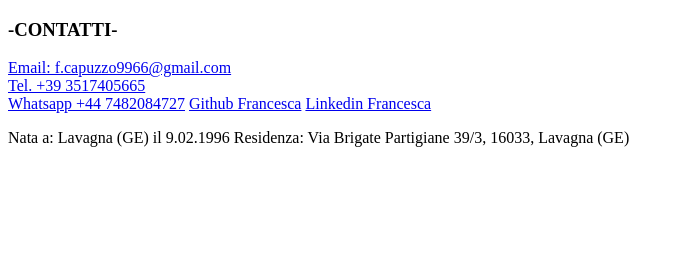
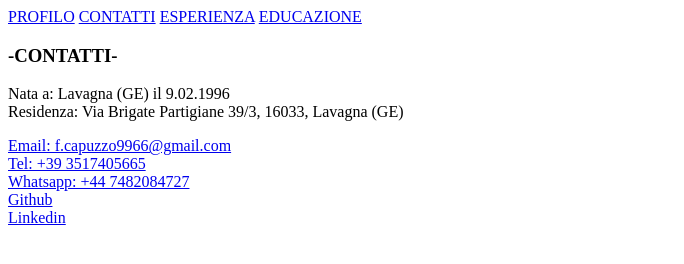
Before and after one commit to francesca-capuzzo/francesca-capuzzo.github.io, a plain HTML site: page contacts.html in a window 1280 px wide. Shown: the whole page, without its empty margins (0-684 px from the left). Drawn offline with Linux system fonts and the light colour scheme.

Commit message:
revisione HTML
aggiunta sezione HOBBIES ma ancora da terminare (non presente nel menu dell'header)

```diff
--- a/contacts.html
+++ b/contacts.html
@@ -1,27 +1,37 @@
 <!DOCTYPE html>
 <html lang="it">
+
 <head>
     <meta charset="UTF-8">
     <meta http-equiv="X-UA-Compatible" content="IE=edge">
     <meta name="viewport" content="width=device-width, initial-scale=1.0">
     <title>Contacts</title>
 </head>
+
 <body>
+    <header>
+        <a href="index.html">PROFILO</a>
+        <a href="contacts.html">CONTATTI</a>
+        <a href="experience.html">ESPERIENZA</a>
+        <a href="education.html">EDUCAZIONE</a>
+    </header>
     <div>
         <section>
             <h3>-CONTATTI-</h3>
-            <a href="mailto:f.capuzzo9966@gmail.com">Email: f.capuzzo9966@gmail.com</a> <br>
-            <a href="tel:+393517405665">Tel. +39 3517405665</a> <br>
-            <a href="tel:+447482084727">Whatsapp +44 7482084727</a>
-            <a href="http://github.com/francesca-capuzzo" target="_blank">Github Francesca</a>
-            <a href="http://https://www.linkedin.com/in/francesca-capuzzo-71b776190/">Linkedin Francesca</a>
-        </section>
-        <section>
             <p>
-                Nata a: Lavagna (GE) il 9.02.1996
+                Nata a: Lavagna (GE) il 9.02.1996 <br>
                 Residenza: Via Brigate Partigiane 39/3, 16033, Lavagna (GE)
             </p>
         </section>
+        <section>
+            <a href="mailto:f.capuzzo9966@gmail.com">Email: f.capuzzo9966@gmail.com</a> <br>
+            <a href="tel:+393517405665">Tel: +39 3517405665</a> <br>
+            <a href="tel:+447482084727">Whatsapp: +44 7482084727</a> <br>
+            <a href="http://github.com/francesca-capuzzo" target="_blank">Github</a> <br>
+            <a href="http://https://www.linkedin.com/in/francesca-capuzzo-71b776190/">Linkedin</a> <br>
+        </section>
+
     </div>
 </body>
+
 </html>
```
Also changed, not shown: education.html (+6 -0 lines), experience.html (+6 -0 lines), hobbies.html (added, +22 -0 lines), index.html (+1 -2 lines).
